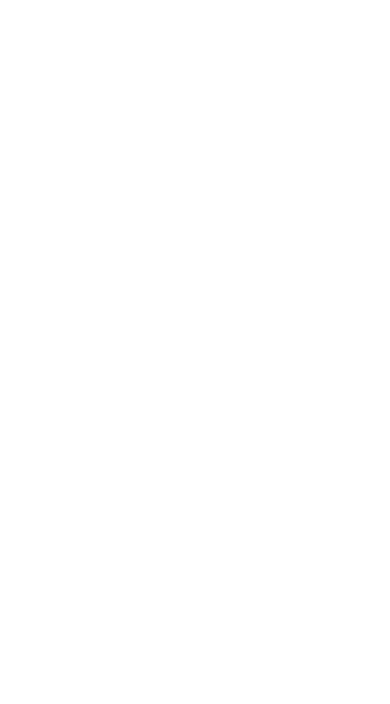
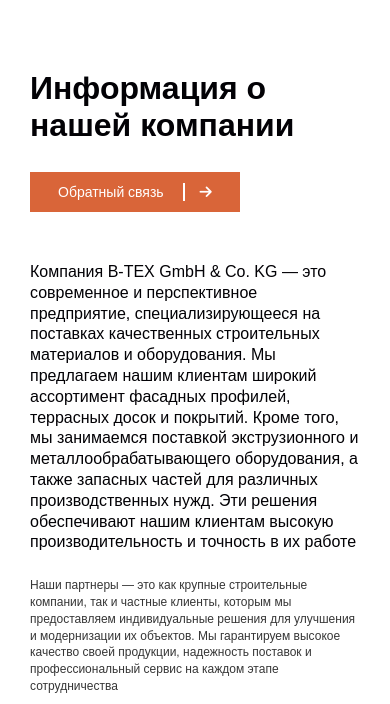
Before and after one commit to valiyew/B-tex, a Nuxt app: page / in a window 390 px wide. Shown: the part 864-1568 px from the top of the page. Before the commit the page ends 844 px from the top, so only its background shows below. Built offline with nearby package versions, Linux system fonts and the light colour scheme.

Commit message:
about company added

```diff
--- a/assets/main.css
+++ b/assets/main.css
@@ -10,4 +10,5 @@
   --black: #020105;
   --white: #ffffff;
   --p-color: #9a999b;
+  --black-light: #363636;
 }
--- /dev/null
+++ b/components/aboutCompany.vue
@@ -0,0 +1,194 @@
+<template>
+  <div class="about-company">
+    <div class="company-title">
+      <div class="left-box">
+        <h1>Информация о нашей компании</h1>
+        <button>
+          Обратный связь
+          <span></span>
+          <i class="fa-solid fa-arrow-right"></i>
+        </button>
+      </div>
+      <div class="right-box">
+        <h5>
+          Компания B-TEX GmbH & Co. KG — это современное и перспективное
+          предприятие, специализирующееся на поставках качественных строительных
+          материалов и оборудования. Мы предлагаем нашим клиентам широкий
+          ассортимент фасадных профилей, террасных досок и покрытий. Кроме того,
+          мы занимаемся поставкой экструзионного и металлообрабатывающего
+          оборудования, а также запасных частей для различных производственных
+          нужд. Эти решения обеспечивают нашим клиентам высокую
+          производительность и точность в их работе
+        </h5>
+        <p>
+          Наши партнеры — это как крупные строительные компании, так и частные
+          клиенты, которым мы предоставляем индивидуальные решения для улучшения
+          и модернизации их объектов. Мы гарантируем высокое качество своей
+          продукции, надежность поставок и профессиональный сервис на каждом
+          этапе сотрудничества
+        </p>
+      </div>
+    </div>
+    <img src="/assets/aboutCompanyImg.png" alt="" />
+  </div>
+</template>
+
+<script setup></script>
+
+<style lang="scss" scoped>
+.about-company {
+  width: 100%;
+  height: auto;
+  padding: 110px 115px;
+
+  .company-title {
+    display: flex;
+    .left-box {
+      width: 55%;
+
+      h1 {
+        color: var(--black);
+        font-family: "Nekst", sans-serif;
+        font-size: 42px;
+        font-weight: bold;
+      }
+
+      button {
+        margin-top: 48px;
+        font-family: "Prosto One", sans-serif;
+        padding: 16px 32px;
+        font-size: 16px;
+        font-weight: 400;
+        background: var(--primary);
+        color: var(--white);
+        border: none;
+        transition: 0.3s;
+        cursor: pointer;
+
+        &:hover {
+          opacity: 0.6;
+          transform: scale(1.01);
+        }
+
+        span {
+          margin: 0px 15px;
+          border: 1px solid;
+        }
+      }
+    }
+
+    .right-box {
+      width: 100%;
+      h5 {
+        color: var(--black);
+        font-family: "Golos Text", sans-serif;
+        font-size: 24px;
+        font-weight: 400;
+        margin-bottom: 24px;
+        line-height: 130%;
+      }
+      p {
+        color: var(--black-light);
+        font-family: "Golos Text", sans-serif;
+        font-size: 20px;
+        font-weight: 400;
+        line-height: 140%;
+      }
+    }
+  }
+
+  img {
+    margin-top: 64px;
+    width: 100%;
+    height: auto;
+  }
+}
+
+@media screen and (max-width: 1650px) {
+  .about-company {
+    padding: 110px 60px;
+  }
+}
+
+@media screen and (max-width: 1150px) {
+  .about-company {
+    padding: 110px 50px;
+    .company-title {
+      display: flex;
+      flex-direction: column;
+      gap: 80px;
+
+      .left-box,
+      .right-box {
+        width: 100%;
+      }
+    }
+  }
+}
+
+@media screen and (max-width: 992px) {
+  .about-company {
+    .company-title {
+      .right-box {
+        h5 {
+          font-size: 20px;
+        }
+        p {
+          font-size: 18px;
+        }
+      }
+    }
+  }
+}
+
+@media screen and (max-width: 776px) {
+  .about-company {
+    .company-title {
+      .left-box {
+        button {
+          margin-top: 28px;
+          padding: 12px 28px;
+          font-size: 14px;
+        }
+      }
+    }
+  }
+}
+
+@media screen and (max-width: 576px) {
+  .about-company {
+    padding: 90px 30px;
+    .company-title {
+      gap: 50px;
+      .left-box {
+        h1 {
+          font-size: 32px;
+        }
+      }
+      .right-box {
+        h5 {
+          font-size: 16px;
+        }
+
+        p {
+          font-size: 12px;
+        }
+      }
+    }
+  }
+}
+
+@media screen and (max-width: 376px) {
+  .about-company {
+    padding: 90px 30px;
+    .company-title {
+      gap: 50px;
+      .left-box {
+        h1 {
+          font-size: 26px;
+        }
+      }
+    }
+  }
+}
+</style>
--- a/components/index.ts
+++ b/components/index.ts
@@ -1 +1,2 @@
 export { default as Header } from "./header.vue";
+export { default as AboutCompany } from "./aboutCompany.vue";
--- a/layouts/navbar.vue
+++ b/layouts/navbar.vue
@@ -51,7 +51,7 @@
 <style lang="scss" scoped>
 .v-enter-active,
 .v-leave-active {
-  transition: 1s;
+  transition: 0.5s;
 }
 
 .v-enter-from,
@@ -67,6 +67,7 @@
   z-index: 10;
   background: var(--white);
   padding: 20px 115px;
+  box-shadow: 0 2px 5px rgba(0, 0, 0, 0.2);
 
   .logo {
     width: 100%;
@@ -184,7 +185,7 @@
       }
 
       &:hover::after {
-        width: 30%;
+        width: 50%;
       }
 
       &.active::after {
@@ -199,6 +200,12 @@
     font-family: "TT Interfaces", sans-serif;
     font-size: 16px;
     color: var(--black);
+  }
+}
+
+@media screen and (max-width: 1650px) {
+  nav {
+    padding: 20px 60px;
   }
 }
 
--- a/page/page.vue
+++ b/page/page.vue
@@ -2,16 +2,14 @@
   <div>
     <Navbar />
     <Header />
-    <!-- <Footer />
-    <Footer />
-    <Footer />
-    <Footer /> -->
+    <AboutCompany />
+    <!-- <Footer /> -->
   </div>
 </template>
 
 <script setup>
 import { Footer, Navbar } from "../layouts/index";
-import { Header } from "../components/index";
+import { Header, AboutCompany } from "../components/index";
 </script>
 
 <style lang="scss" scoped></style>
```
Also changed, not shown: assets/aboutCompanyImg.png (added).
